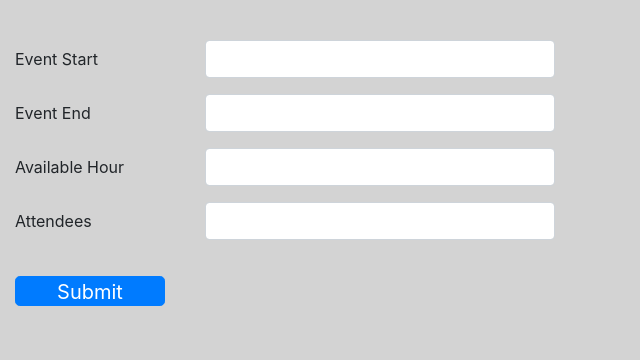
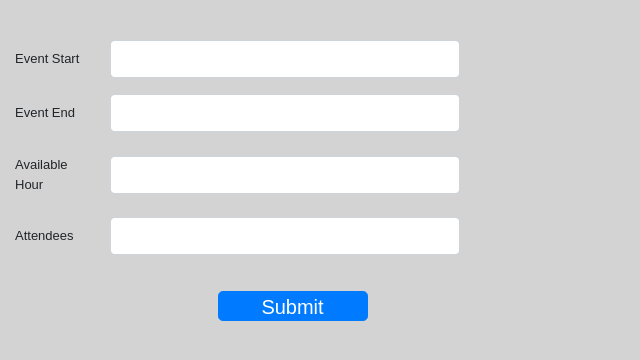
Before and after one commit to KostasGan/scheduler-api, a website: page home.html in a window 1280 px wide. Shown: the whole page, without its empty margins (0-640 px from the left). Drawn offline with nearby package versions, Linux system fonts and the light colour scheme.

Commit message:
fck bootstrap

```diff
--- a/home.html
+++ b/home.html
@@ -11,11 +11,12 @@
         body{
             background-color: lightgrey;
             overflow-x: hidden;
+            font-family: sans-serif;
+            font-size: 13px;
         }
         .container{
             margin-top: 5vh;
             margin-left: 0;
-            padding: 0;
         }
         .btn{
             height: 30px;
@@ -26,15 +27,19 @@
         label{
             margin: 0;
             padding: 0px;
+            width: 100%;
         }
         button{
-            margin-left: auto;
-            margin-right: auto;
+            margin: 0 auto;
 
         }
+        input{
+            font-size: 12px !important;
+            height: 30px;
+        }
         form{
-            padding: 0px;
-            margin: 0px;
+            margin-left:auto;
+            margin-right:auto;
         }
     </style>
 
@@ -66,32 +71,32 @@
 </head>
 <body>
     <div class="container">
-        <form class="col-12">
+        <form class="">
             <div class="form-group row align-items-center">
-                <label class="col-form-label col-sm-2"> Event Start </label>
-                <div class="col-10 col-sm-4">
+                <label class="col-form-label col-sm-2 col-lg-1"> Event Start </label>
+                <div class="col-sm-4">
                     <input class="form-control" type="text">
                 </div>
             </div>
             <div class="form-group row align-items-center">
-                <label class="col-form-label col-sm-2"> Event End </label>
-                <div class="col-10 col-sm-4">
+                <label class="col-form-label col-sm-2 col-lg-1"> Event End </label>
+                <div class="col-sm-4">
                     <input class="form-control" type="text">
                 </div>
             </div>
             <div class="form-group row align-items-center">
-                <label class="col-form-label col-sm-2"> Available Hour </label>
-                <div class="col-10 col-sm-4">
+                <label class="col-form-label col-sm-2 col-lg-1"> Available Hour </label>
+                <div class="col-sm-4">
                     <input class="form-control" type="text">
                 </div>
             </div>
             <div class="form-group row align-items-center">
-                <label class="col-form-label col-sm-2"> Attendees </label>
-                <div class="col-10 col-sm-4">
+                <label class="col-form-label col-sm-2 col-lg-1"> Attendees </label>
+                <div class="col-sm-4">
                     <input class="form-control" type="text">
                 </div>
             </div>
-            <div class="row col-12">
+            <div class="col-sm-6">
                 <div class="text-center">
                     <button type="submit" class="btn btn-primary btn-lg">Submit</button>
                 </div>
```
